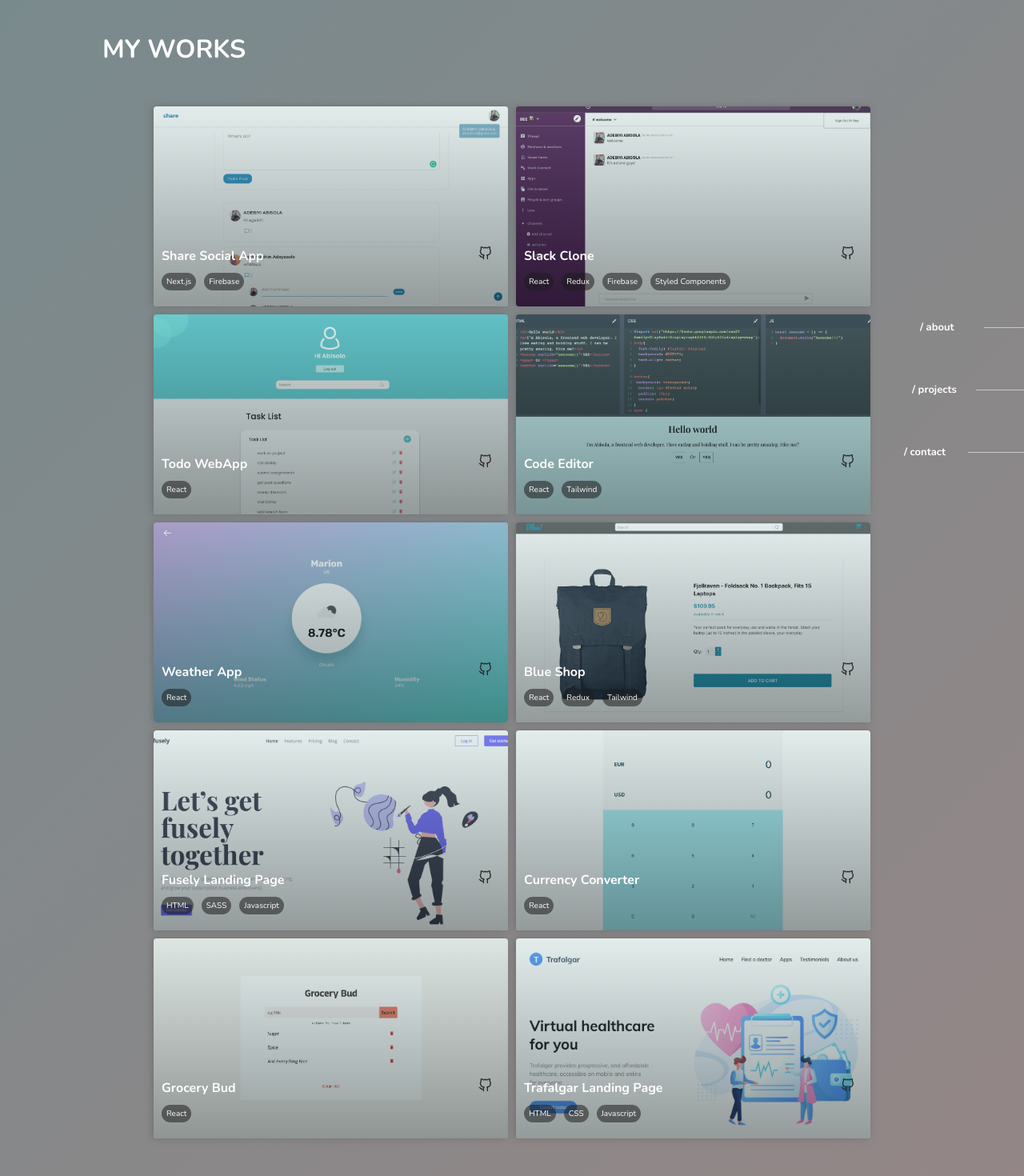
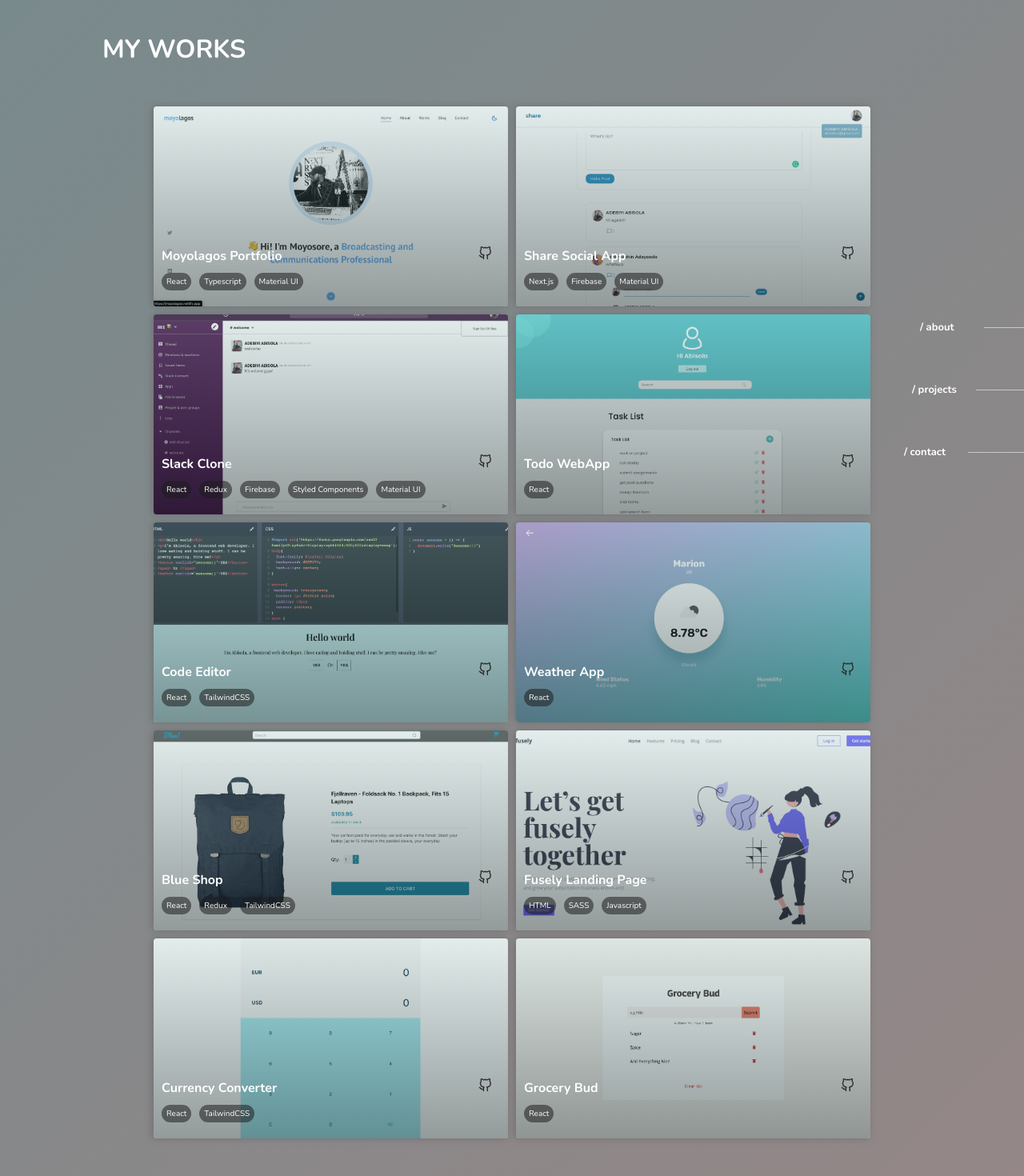
Before and after one commit to bisoladebiyi/my-portfolio, a React (Create React App) app: page /projects in a window 1280 px wide. Shown: the part 80-1550 px from the top of the page at 80% size. Built offline with nearby package versions, Linux system fonts and the light colour scheme.

Commit message:
updated projects

```diff
--- a/src/pages/about.jsx
+++ b/src/pages/about.jsx
@@ -38,10 +38,14 @@ const About = () => {
                             </div>
                             <div className="tech">
                                 <img className="arrow" src={arrow} alt="icon"  />
-                                <p>Styled Components</p>
+                                <p>Git / GitHub</p>
                             </div>
                         </div>
                         <div>
+                        <div className="tech">
+                                <img className="arrow" src={arrow} alt="icon"  />
+                                <p>Styled Components</p>
+                            </div>
                             <div className="tech">
                                 <img className="arrow" src={arrow} alt="icon"  />
                                 <p>Tailwind</p>
--- a/src/sass/main.scss
+++ b/src/sass/main.scss
@@ -7,7 +7,7 @@
 }
 body {
   color: #fff;
-  background: linear-gradient(-45deg, #9aaa7d, #968686, #509097);
+  background: linear-gradient(-45deg, #cadfa4, #d8bebe, #b2e1e6);
   font-family: Nunito;
   position: relative;
   scroll-behavior: smooth;
--- a/src/works.js
+++ b/src/works.js
@@ -1,5 +1,4 @@
 import grocery from './images/grocery.png'
-import trafalgar from './images/trafalgar.png'
 import weather from './images/weather.png'
 import code from './images/code.png'
 import blue from './images/blue.png'
@@ -8,18 +7,27 @@ import converter from './images/converter.png'
 import todo from './images/todo.png'
 import slack from './images/slack.png'
 import share from './images/share.png'
+import moyolagos from './images/moyolagos.png'
 
 
 
 
 const works = [
     {
+        id:12,
+        img:moyolagos,
+        title: "Moyolagos Portfolio",
+        github:"https://github.com/bisoladebiyi/moyolagos",
+        site:"https://moyolagos.netlify.app",
+        tech:["React", "Typescript", "Material UI"]
+    },
+    {
         id:11,
         img: share,
         title: "Share Social App",
         github: "https://github.com/bisoladebiyi/share",
         site: "https://share-one.vercel.app/",
-        tech:["Next.js", "Firebase"]
+        tech:["Next.js", "Firebase", "Material UI"]
     },
     {
         id:10,
@@ -27,7 +35,7 @@ const works = [
         title: "Slack Clone",
         github: "https://github.com/bisoladebiyi/slack-clone",
         site: "https://slack-clone-277f2.web.app/",
-        tech:["React", "Redux", "Firebase", "Styled Components"]
+        tech:["React", "Redux", "Firebase", "Styled Components", "Material UI"]
     },
     {
         id: 9,
@@ -48,7 +56,7 @@ const works = [
         title: "Code Editor",
         github: "https://github.com/bisoladebiyi/code-editor",
         site: "https://codeditor-react.netlify.app/",
-        tech: ["React", "Tailwind"]
+        tech: ["React", "TailwindCSS"]
 
     },
     {
@@ -70,7 +78,7 @@ const works = [
         title: "Blue Shop",
         github: "https://github.com/bisoladebiyi/Blue-shop-website",
         site: "https://blue-shop.netlify.app/",
-        tech: ["React", "Redux", "Tailwind"]
+        tech: ["React", "Redux", "TailwindCSS"]
 
     },
     {
@@ -91,7 +99,7 @@ const works = [
         title: "Currency Converter",
         github: "https://github.com/bisoladebiyi/react-currency-converter",
         site: "https://bee-currency-converter-react.netlify.app/",
-        tech: ["React"]
+        tech: ["React", "TailwindCSS"]
     },
     {
         id: 3,
@@ -102,16 +110,6 @@ const works = [
         site: "https://grocery-bud-bee.vercel.app/",
         tech: ["React"]
 
-    },
-    {
-        id: 2,
-        img: trafalgar,
-        desc: "A simple landing page, fully responsive. Built with HTML, SASS & Javascript.",
-        addclass: "work",
-        title: "Trafalgar Landing Page",
-        github: "https://github.com/bisoladebiyi/Trafalgar-landing-page",
-        site: "https://trafalgar-bee.netlify.app/",
-        tech: ["HTML", "CSS", "Javascript"]
     }
 ]
 export default works
```
Also changed, not shown: src/images/moyolagos.png (added).
